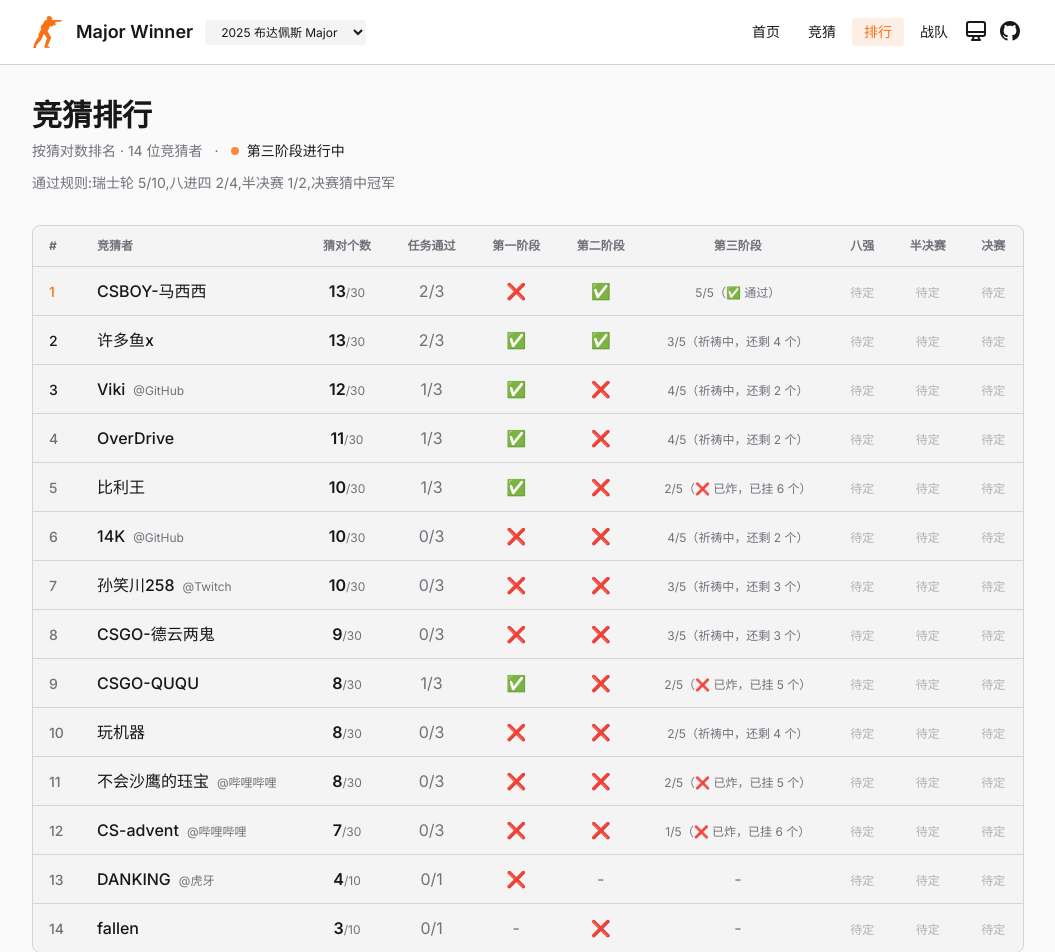
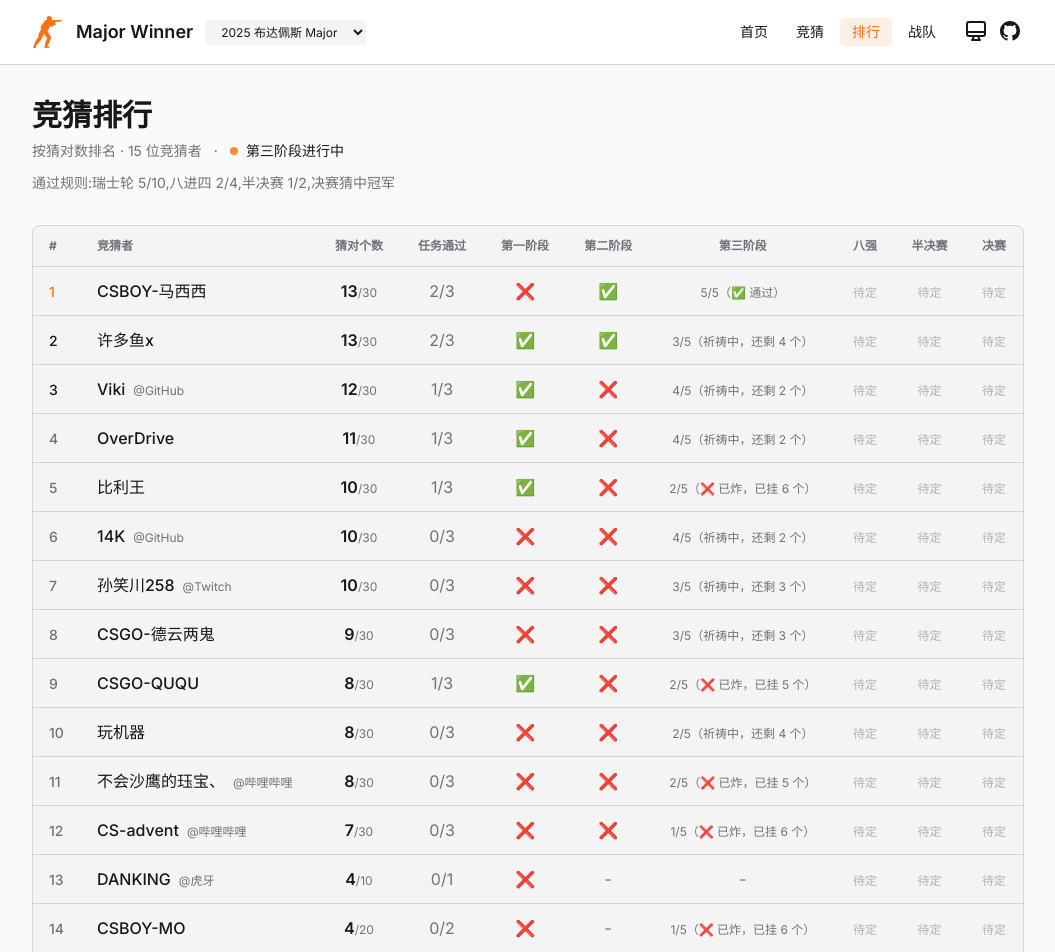
Before and after one commit to vikiboss/major-winner, a Next.js app: page /predictors in a window 1280 px wide. Shown: the top 952 px of the page, without its empty margins (112-1167 px from the left). Built offline with nearby package versions, Linux system fonts and the light colour scheme.

Commit message:
chore: 优化页面

```diff
--- a/components/Header.tsx
+++ b/components/Header.tsx
@@ -19,7 +19,7 @@ export function Header() {
   return (
     <header className="bg-surface-0 border-border sticky top-0 z-50 border-b">
       <div className="mx-auto max-w-5xl px-2 sm:px-4">
-        <div className="flex h-12 items-center justify-between sm:h-16">
+        <div className="flex h-12 items-center justify-between gap-0 sm:h-16 sm:gap-3">
           {/* Logo and Event Selector */}
           <Link
             href="/"
--- a/data/predictions.json
+++ b/data/predictions.json
@@ -114,8 +114,22 @@
         }
       },
       {
+        "id": "mo",
+        "name": "CSBOY-MO",
+        "stage-1": {
+          "3-0": ["Legacy", "FaZe"],
+          "3-1-or-3-2": ["PV", "LVG", "FlyQuest", "Fnatic", "B8", "GL"],
+          "0-3": ["NRG", "Huns"]
+        },
+        "stage-3": {
+          "3-0": ["Vitality", "Falcons"],
+          "3-1-or-3-2": ["NAVI", "MOUZ", "FaZe", "FURIA", "Spirit", "G2"],
+          "0-3": ["PUA", "Imperial"]
+        }
+      },
+      {
         "id": "bhsydjb",
-        "name": "不会沙鹰的珏宝",
+        "name": "不会沙鹰的珏宝、",
         "platform": "哔哩哔哩",
         "stage-1": {
           "3-0": ["PV", "FaZe"],
```
